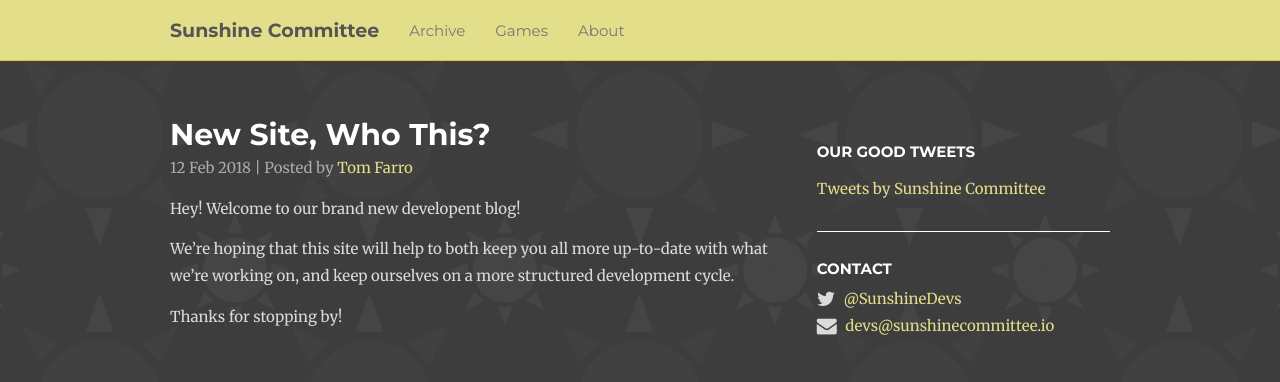
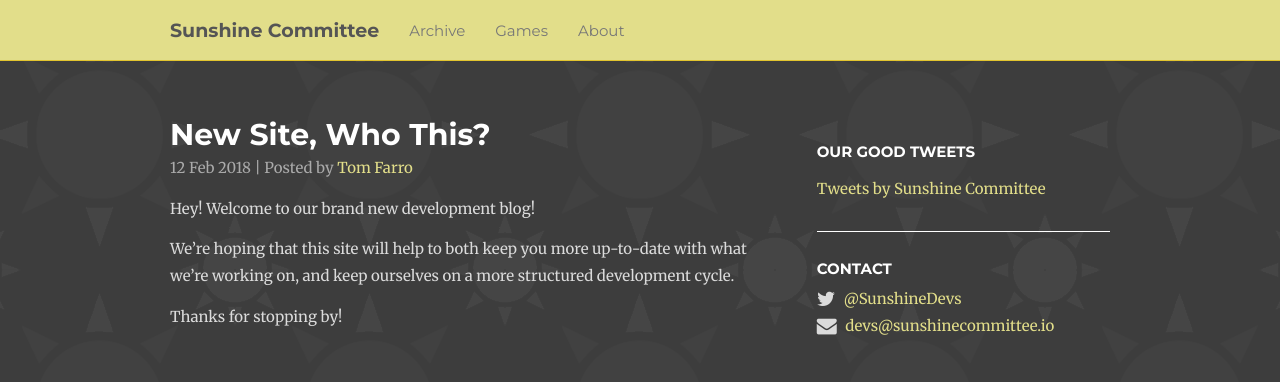
Before and after one commit to SunshineCommittee/SunshineCommittee.github.io, a Jekyll site: the page built from _posts/2018-02-12-welcome.md, in a window 1280 px wide. Shown: the top 382 px of the page. Built offline with Jekyll 4.4.1, drawn with Linux system fonts in a browser that asks for light colours; nearby versions of some CDN libraries; comment, search, counter and statistics services are not loaded.

Commit message:
fixed typo

```diff
--- a/_posts/2018-02-12-welcome.md
+++ b/_posts/2018-02-12-welcome.md
@@ -6,10 +6,10 @@ brief: "Hey! Welcome to our brand new developent blog!"
 ---
 
 
-Hey! Welcome to our brand new developent blog!
+Hey! Welcome to our brand new development blog!
 
 <!--more-->
 
-We're hoping that this site will help to both keep you all more up-to-date with what we're working on, and keep ourselves on a more structured development cycle.
+We're hoping that this site will help to both keep you more up-to-date with what we're working on, and keep ourselves on a more structured development cycle.
 
 Thanks for stopping by!
```
